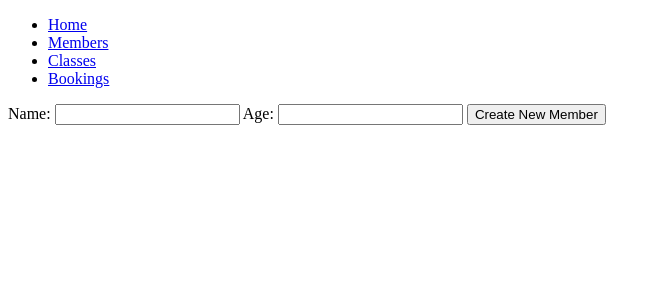
After one commit to Dan7-7-7/Gym-Project, a Flask app: template templates/members/new_member.html in a window 1280 px wide. The commit adds this page. Shown: the top 300 px of the page, without its empty margins (0-661 px from the left). Run offline with Flask 2, Linux system fonts and the light colour scheme; the template is opened without the code that fills it, so the values that code supplies are empty.

Commit message:
can add new member from site

```diff
--- a/templates/members/index.html
+++ b/templates/members/index.html
@@ -2,7 +2,7 @@
 {% block content %}
 
 
-<h4><a href="#">New Member</a></h4>
+<h4><a href="/members/new">New Member</a></h4>
 {% for member in members %}
     <div class="box">
         <p><b>Name</b>: {{member.name}}</b></p>
--- /dev/null
+++ b/templates/members/new_member.html
@@ -0,0 +1,12 @@
+{% extends "base.html" %}
+{% block content %}
+
+<form action="/members" method="POST">
+    <label for="name">Name: </label>
+    <input type="text" id="name" name="name">
+    <label for="age">Age: </label>
+    <input type="number" id="age" name="age">
+    <button type="submit">Create New Member</button>
+</form>
+
+{% endblock %}
```
Also changed, not shown: controllers/members_controller.py (+10 -0 lines).
